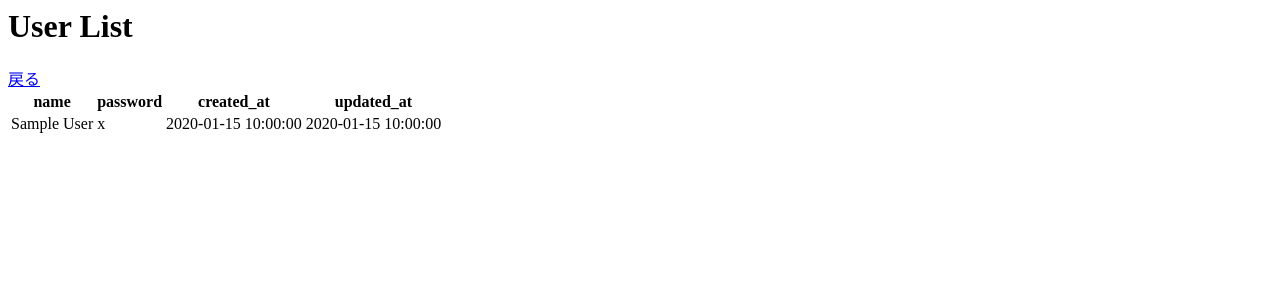
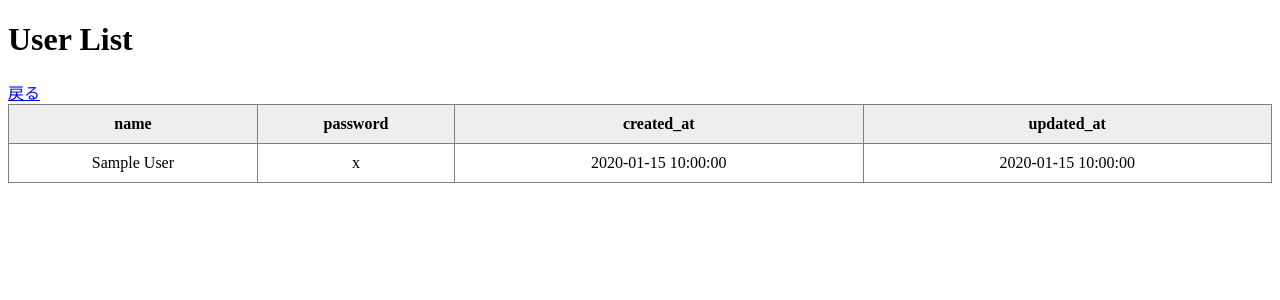
Before and after one commit to yusuke0518/Flask-SQL, a Flask app: page /user/list in a window 1280 px wide. Shown: the top 300 px of the page. Run offline with Flask 2, Linux system fonts and the light colour scheme; tables that the repository leaves empty hold one stand-in row (values such as "Sample post").

Commit message:
modified

```diff
--- a/flask_sample/templates/users.html
+++ b/flask_sample/templates/users.html
@@ -1,16 +1,37 @@
+<!DOCTYPE html>
+<html>
+    <head>
+        <!-- <link rel="stylesheet" type="text/css" href="table.css"/> -->
+        <style type="text/css">
+            table{
+                width: 100%;
+                border-collapse: collapse;
+                border-spacing: 0;
+            }
+
+            table th,table td{
+                padding: 10px 0;
+                text-align: center;
+            }
+
+            table tr:nth-child(odd){
+                background-color: #eee
+            }
+        </style>
+    </head>
     <h1>User List</h1>
     <a href="/">戻る</a>
-<div class="table-responsive">
-    <table class="table">
-        <thead>
+    <!-- <div class="table-responsive"> -->
+        <table border="1">
+            <!-- <thead> -->
                 <tr>
                     <th>name</th>
                     <th>password</th>
                     <th>created_at</th>
                     <th>updated_at</th>
                 </tr>
-        </thead>
-        <tbody>
+            <!-- </thead>
+            <tbody> -->
                 {% for user in contents %}
                 <tr>
                     <td>{{user.name}}</td>
@@ -19,6 +40,7 @@
                     <td>{{user.updated_at}}</td>
                 </tr>
                 {% endfor %}
-        </tbody>
+            <!-- </tbody> -->
         </table>
-</div>
+    <!-- </div> -->
+</html>
```
Also changed, not shown: flask_sample/templates/table.css (added, +14 -0 lines). Lines whose indentation alone changed are shown as unchanged.
